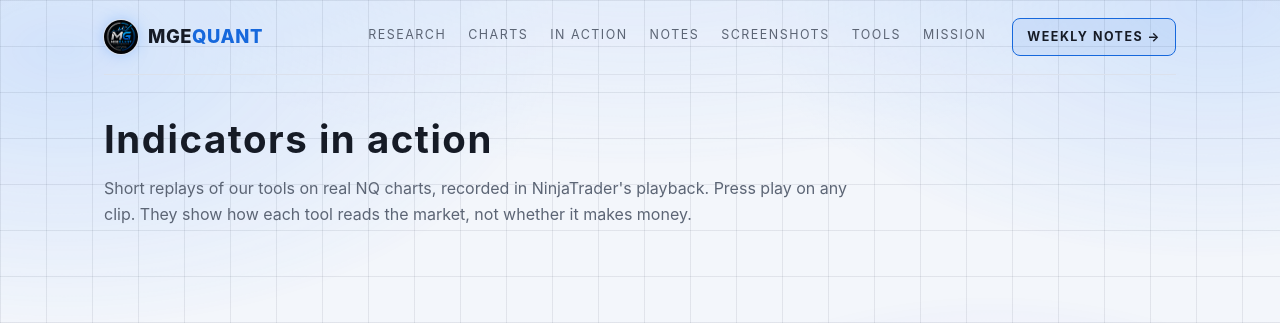
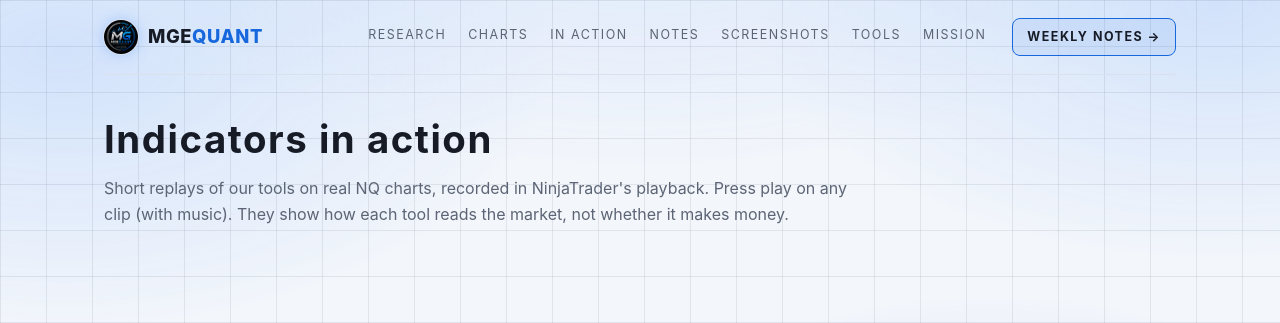
Before and after one commit to MGEQuant/MGEQuant, a Jekyll site: the page in-action.html, which Jekyll copies as it is, in a window 1280 px wide, cut to the strip 0-323 px from the top of the page. Built offline with Jekyll 4.4.1, drawn with Linux system fonts in a browser that asks for light colours.

Commit message:
In action: clips with music (levelled, stats still blurred); play with sound
Co-Authored-By: Claude Opus 5.5 <noreply@anthropic.com>

```diff
--- a/in-action.html
+++ b/in-action.html
@@ -386,33 +386,33 @@
   <main class="container">
     <header class="page-head">
       <h1>Indicators in action</h1>
-      <p>Short replays of our tools on real NQ charts, recorded in NinjaTrader's playback. Press play on any clip. They show how each tool reads the market, not whether it makes money.</p>
+      <p>Short replays of our tools on real NQ charts, recorded in NinjaTrader's playback. Press play on any clip (with music). They show how each tool reads the market, not whether it makes money.</p>
     </header>
 
     <section id="clips">
       <div class="clips">
         <figure class="panel clip">
-          <video controls muted loop playsinline preload="none" poster="assets/img/in-action/bar-structure.jpg" src="assets/video/in-action/bar-structure.mp4" aria-label="Bar Structure on a 5-minute NQ chart, played back"></video>
+          <video controls loop playsinline preload="none" poster="assets/img/in-action/bar-structure.jpg" src="assets/video/in-action/bar-structure.mp4" aria-label="Bar Structure on a 5-minute NQ chart, played back"></video>
           <figcaption><span class="tagline">Visual only</span><b>Bar Structure</b>Every bar numbered against the one before it (1, 2U, 2D, 3), the previous session's high as one line, and the same numbering for the higher time frames in the panel. A reading aid, not a signal.</figcaption>
         </figure>
         <figure class="panel clip">
-          <video controls muted loop playsinline preload="none" poster="assets/img/in-action/liquidity-heatmap.jpg" src="assets/video/in-action/liquidity-heatmap.mp4" aria-label="Liquidity Heatmap on a 5-minute NQ chart, played back"></video>
+          <video controls loop playsinline preload="none" poster="assets/img/in-action/liquidity-heatmap.jpg" src="assets/video/in-action/liquidity-heatmap.mp4" aria-label="Liquidity Heatmap on a 5-minute NQ chart, played back"></video>
           <figcaption><span class="tagline">Context tool</span><b>Liquidity Heatmap</b>Sweeps of highs and lows marked as they happen, with the session's point of control, high-volume nodes and the volume profile on the right. Its mechanical sweep-reclaim rule showed no standalone edge in backtest; on the chart it is read as context.</figcaption>
         </figure>
         <figure class="panel clip">
-          <video controls muted loop playsinline preload="none" poster="assets/img/in-action/flowedge.jpg" src="assets/video/in-action/flowedge.mp4" aria-label="FlowEdge on a 5-minute NQ chart, played back"></video>
+          <video controls loop playsinline preload="none" poster="assets/img/in-action/flowedge.jpg" src="assets/video/in-action/flowedge.mp4" aria-label="FlowEdge on a 5-minute NQ chart, played back"></video>
           <figcaption><span class="tagline">Indicator only</span><b>FlowEdge</b>Session VWAP bands, delta and pressure bubbles drawn bar by bar through the 6:30 AM PT open, with the cumulative delta strip below. It places no orders.</figcaption>
         </figure>
         <figure class="panel clip">
-          <video controls muted loop playsinline preload="none" poster="assets/img/in-action/marketcoach.jpg" src="assets/video/in-action/marketcoach.mp4" aria-label="MarketCoach V3.4.1 on a 5-minute NQ chart, played back"></video>
+          <video controls loop playsinline preload="none" poster="assets/img/in-action/marketcoach.jpg" src="assets/video/in-action/marketcoach.mp4" aria-label="MarketCoach V3.4.1 on a 5-minute NQ chart, played back"></video>
           <figcaption><span class="tagline">Forward test</span><b>MarketCoach V3.4.1</b>The context panel reads direction, phase and setup bar by bar until a confirmed long plan appears, to be executed by hand. Forward tested on a Sim account; no results claimed.</figcaption>
         </figure>
         <figure class="panel clip">
-          <video controls muted loop playsinline preload="none" poster="assets/img/in-action/cscab-scanner.jpg" src="assets/video/in-action/cscab-scanner.mp4" aria-label="CSC / AB Scanner on a 5-minute NQ chart, played back"></video>
+          <video controls loop playsinline preload="none" poster="assets/img/in-action/cscab-scanner.jpg" src="assets/video/in-action/cscab-scanner.mp4" aria-label="CSC / AB Scanner on a 5-minute NQ chart, played back"></video>
           <figcaption><span class="tagline">Traded by hand</span><b>CSC / AB Scanner</b>Confirmed Structural Continuation and Attrition Break signals marked with their entry levels and exits. The panel's replay tally is blurred: replayed chart history is not a result, and the coded rules found no backtest edge.</figcaption>
         </figure>
         <figure class="panel clip">
-          <video controls muted loop playsinline preload="none" poster="assets/img/in-action/deviation-reversal.jpg" src="assets/video/in-action/deviation-reversal.mp4" aria-label="Deviation Reversal on a 5-minute NQ chart, played back"></video>
+          <video controls loop playsinline preload="none" poster="assets/img/in-action/deviation-reversal.jpg" src="assets/video/in-action/deviation-reversal.mp4" aria-label="Deviation Reversal on a 5-minute NQ chart, played back"></video>
           <figcaption><span class="tagline">Visual aid</span><b>Deviation Reversal</b>Session VWAP (gold) with bands two standard deviations out. It waits for a stretch beyond a band plus a reversal bar. Its mechanical backtest was negative; it stays on the chart only as a picture of how far price has stretched.</figcaption>
         </figure>
       </div>
```
Also changed, not shown: assets/img/in-action/bar-structure.jpg, assets/img/in-action/cscab-scanner.jpg, assets/img/in-action/deviation-reversal.jpg, assets/img/in-action/flowedge.jpg, assets/img/in-action/liquidity-heatmap.jpg, assets/img/in-action/marketcoach.jpg, 6 other files.
